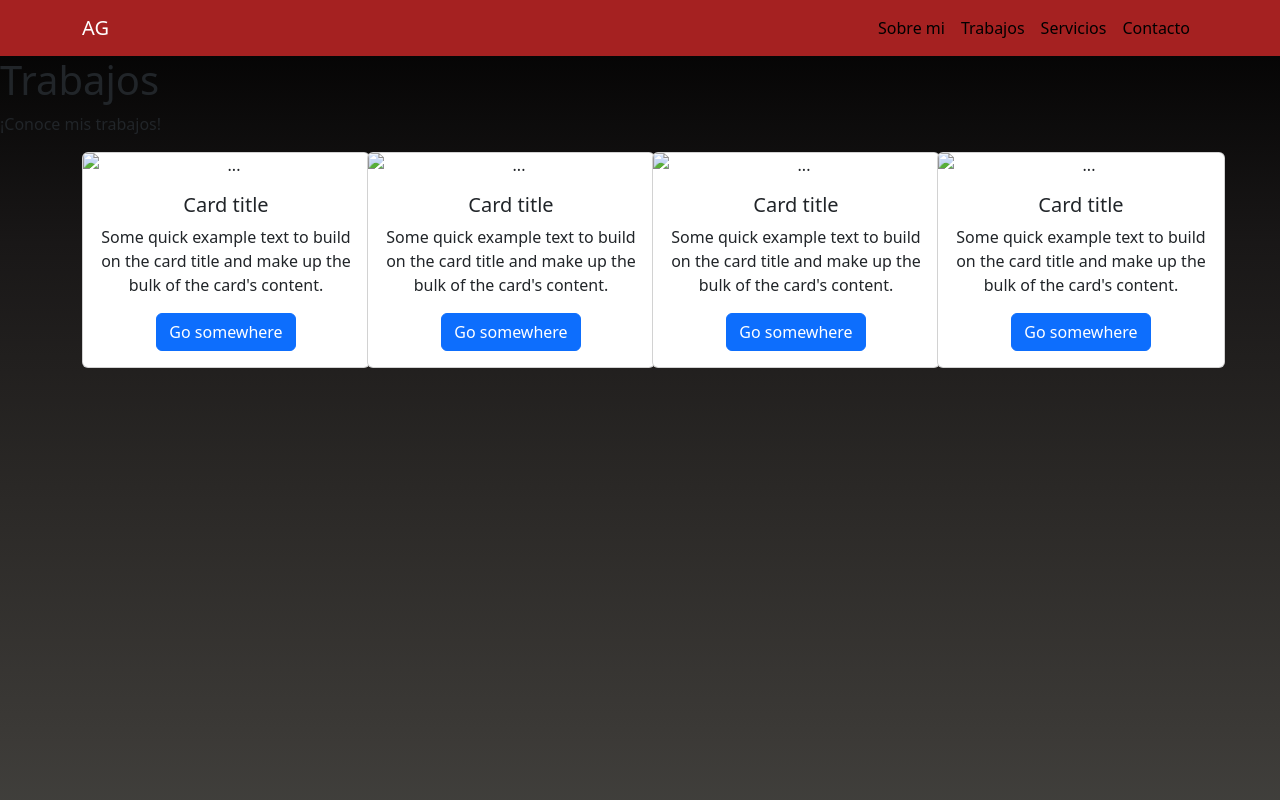
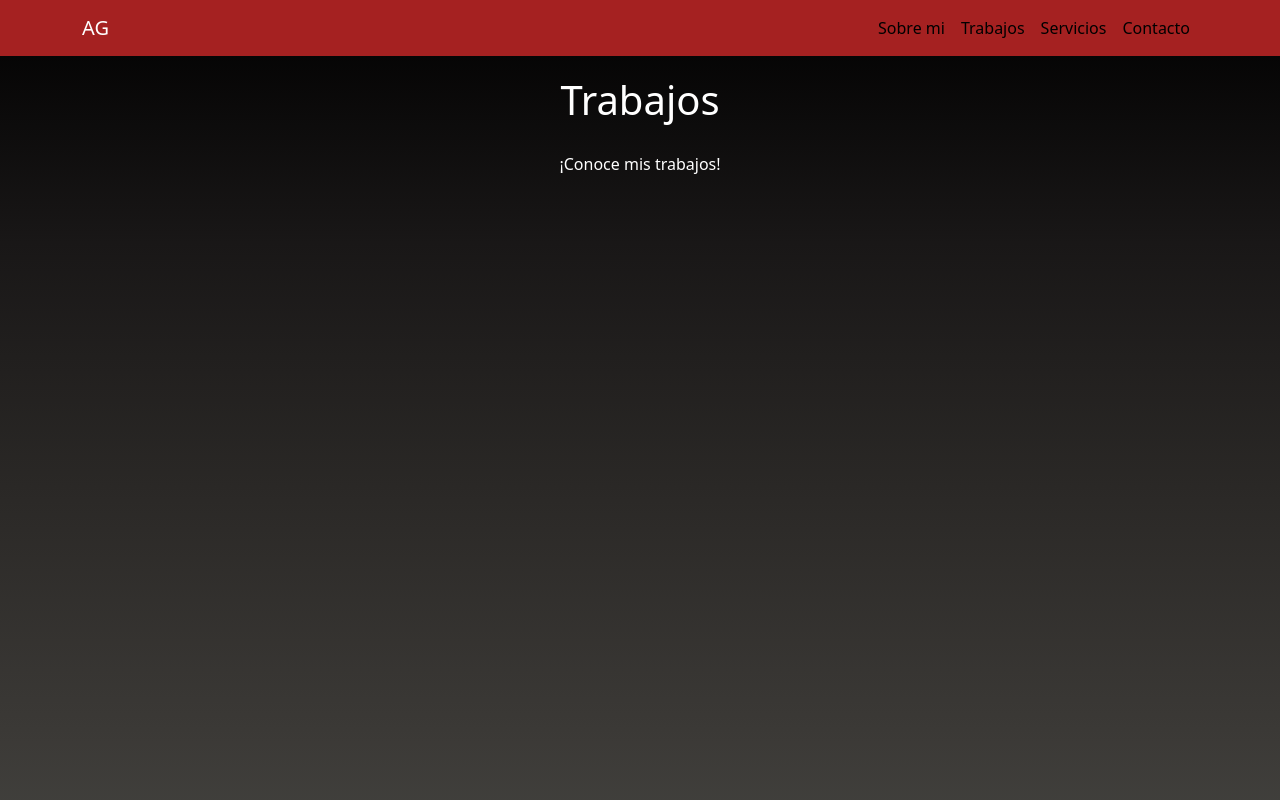
Before and after one commit to agusgmnz/tercera-preentrega-Gimenez---copia, a website: page pages/trabajos.html in a window 1280 px wide. Shown: the top 800 px of the page. Drawn offline with nearby package versions, Linux system fonts and the light colour scheme.

```diff
--- a/pages/trabajos.html
+++ b/pages/trabajos.html
@@ -1,5 +1,5 @@
 <!DOCTYPE html>
-<html lang="en">
+<html lang="es">
   <head>
     <meta charset="UTF-8" />
     <meta http-equiv="X-UA-Compatible" content="IE=edge" />
@@ -76,55 +76,12 @@
     <!-- main -->
     <main class="main-trabajos">
       <section>
-        <h1>Trabajos</h1>
-        <p>¡Conoce mis trabajos!</p>
+        <h1 class="tp">Trabajos</h1>
+        <p class="tp">¡Conoce mis trabajos!</p>
       </section>
       <article>
         <article>
-          <div class="container text-center">
-            <div class="row row-cols-1 row-cols-sm-2 row-cols-md-4">
-              <div class="col">
-                <div class="card" style="width: 18rem;">
-                  <img src="..." class="card-img-top" alt="...">
-                  <div class="card-body">
-                    <h5 class="card-title">Card title</h5>
-                    <p class="card-text">Some quick example text to build on the card title and make up the bulk of the card's content.</p>
-                    <a href="#" class="btn btn-primary">Go somewhere</a>
-                  </div>
-                </div>
-              </div>
-              <div class="col">
-                <div class="card" style="width: 18rem;">
-                  <img src="..." class="card-img-top" alt="...">
-                  <div class="card-body">
-                    <h5 class="card-title">Card title</h5>
-                    <p class="card-text">Some quick example text to build on the card title and make up the bulk of the card's content.</p>
-                    <a href="#" class="btn btn-primary">Go somewhere</a>
-                  </div>
-                </div>
-              </div>
-              <div class="col">
-                <div class="card" style="width: 18rem;">
-                  <img src="..." class="card-img-top" alt="...">
-                  <div class="card-body">
-                    <h5 class="card-title">Card title</h5>
-                    <p class="card-text">Some quick example text to build on the card title and make up the bulk of the card's content.</p>
-                    <a href="#" class="btn btn-primary">Go somewhere</a>
-                  </div>
-                </div>
-              </div>
-              <div class="col">
-                <div class="card" style="width: 18rem;">
-                  <img src="..." class="card-img-top" alt="...">
-                  <div class="card-body">
-                    <h5 class="card-title">Card title</h5>
-                    <p class="card-text">Some quick example text to build on the card title and make up the bulk of the card's content.</p>
-                    <a href="#" class="btn btn-primary">Go somewhere</a>
-                  </div>
-                </div>
-              </div>
-            </div>
-          </div>
+
         </article>
       </article>
     </main>
--- a/scss/_trabajos.scss
+++ b/scss/_trabajos.scss
@@ -1,3 +1,9 @@
 .main-trabajos{
     height: 100vh;
 }
+
+.tp{
+    color: white;
+    text-align: center;
+    padding-top: 20px;
+}
```
Also changed, not shown: css/styles.css, img/img-card.jpg (added), 1 other file.
